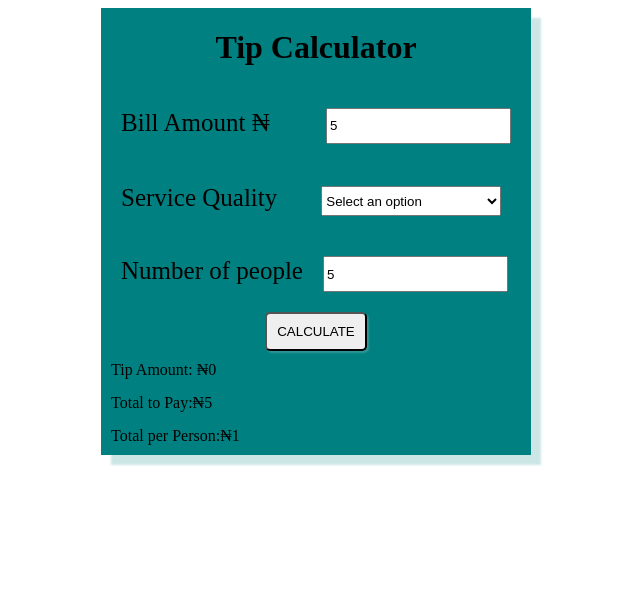
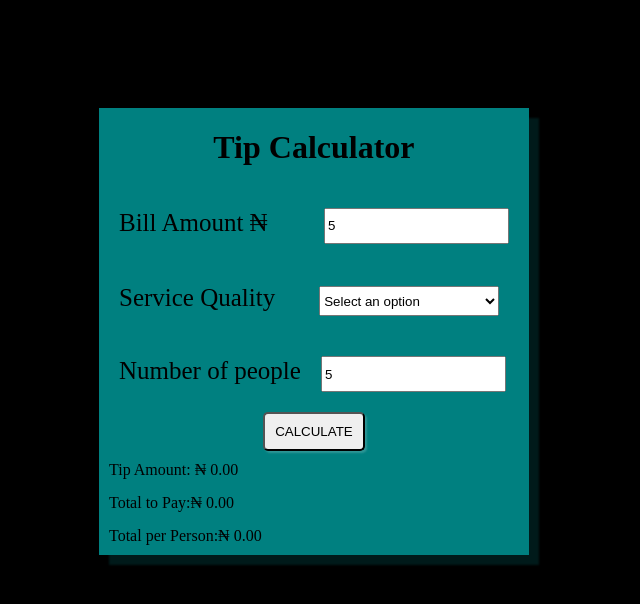
Before and after one commit to tobasanmi/Tip-Calculator, a plain HTML site: page index.html in a window 1280 px wide. Both pictures are taken after typing "5", "5" into the empty fields and a click on the button "CALCULATE". Shown: the whole page, without its empty margins (332-972 px from the left). Drawn offline with Linux system fonts and the light colour scheme.

Commit message:
made an adjustment to the calculation

```diff
--- a/script.js
+++ b/script.js
@@ -1,18 +1,21 @@
-function tipCalculator(){
+function tipCalculator() {
     let billAmt = document.getElementById('bill-amount').value;
     let serviceQual = document.getElementById('service-quality').value;
     let tipAmt = document.getElementById('tipamount').value;
     let totalAmt = document.getElementById('total-amount').value;
     let totalPerson = document.getElementById('total-per-person').value;
     let numOfPeople = document.getElementById('No-of-people').value;
-    if(billAmt ==="" || serviceQual == 0){alert ('Please enter values');}
-    let totalTip = billAmt * serviceQual;
-    let amountPaid = parseFloat(totalTip) + parseFloat(billAmt);
-    let amountPerPerson =parseFloat(amountPaid) / parseFloat(numOfPeople);
-    document.getElementById('tipamount').innerHTML = '₦' + totalTip;
-    document.getElementById('total-amount').innerHTML = '₦' + amountPaid;
-    document.getElementById('total-per-person').innerHTML = '₦' + amountPerPerson;
+    if (billAmt === "" || numOfPeople === "" || serviceQual === "") { alert('Please enter values'); }
+    else {
+        let totalTip = billAmt * serviceQual;
+        let amountPaid = parseFloat(totalTip) + parseFloat(billAmt);
+        let amountPerPerson = parseFloat(amountPaid) / parseFloat(numOfPeople);
+        document.getElementById('tipamount').innerHTML = '₦' + totalTip;
+        document.getElementById('total-amount').innerHTML = '₦' + amountPaid;
+        document.getElementById('total-per-person').innerHTML = '₦' + amountPerPerson;
+    }
+
 }
-document.getElementById('calculatebtn').onclick = function (){
+document.getElementById('calculatebtn').onclick = function () {
     tipCalculator();
 }
--- a/style.css
+++ b/style.css
@@ -1,8 +1,10 @@
 body{
     width: 100%;
-    display: flex;
-    justify-content:center;
-    align-content: center;
+    position:relative;
+    background-color: black;
+    /* display: flex; */
+    /* justify-content:center;
+    align-content: center; */
 }
 .input{
         padding:20px;
@@ -16,6 +18,10 @@ select, input {
 #container{
     background-color:teal;
     box-shadow: 10px 10px 2px  rgba(0,128,128,0.2);
+    position:absolute;
+    top:50%;
+    left:35%;
+    margin: 100px 0 0 -25px;
 }
 h1{
     text-align: center;
```
